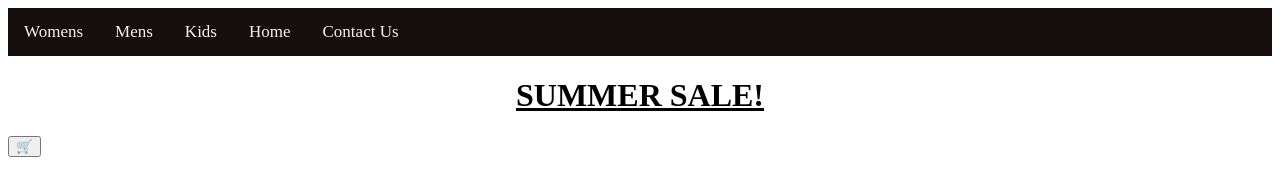
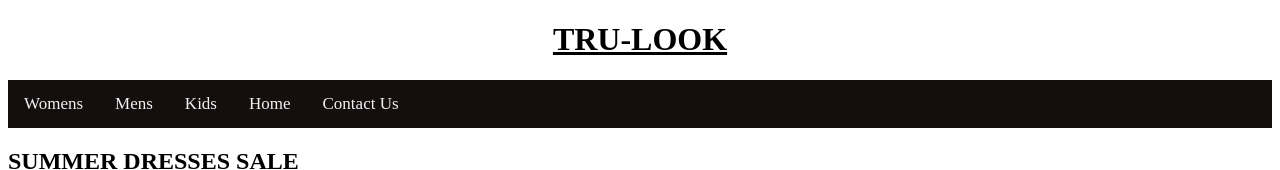
Before and after one commit to karleenmsrichards/Project-Shopping-List, a plain HTML site: page index.html in a window 1280 px wide. Shown: the top 170 px of the page. Drawn offline with Linux system fonts and the light colour scheme; grey boxes are pictures that could not be loaded; a script that the page names is missing.

Commit message:
Update index.html

```diff
--- a/index.html
+++ b/index.html
@@ -8,6 +8,7 @@
     <script src="script.js"></script>
     <title>Document</title>
 </head>
+<h1>TRU-LOOK</h1>
 <header>
     <div class="topnav">
         <a href="#Womens">Womens</a>
@@ -20,7 +21,8 @@
 
 <body>
 
-<h1>SUMMER SALE!</h1>
+
+    <h2>SUMMER DRESSES SALE</hw2>
 <div id="background">
     <button class="button:hover" id="cart-btn">Shopping Cart</button>
     <ul id="cart-list"></ul>
```
